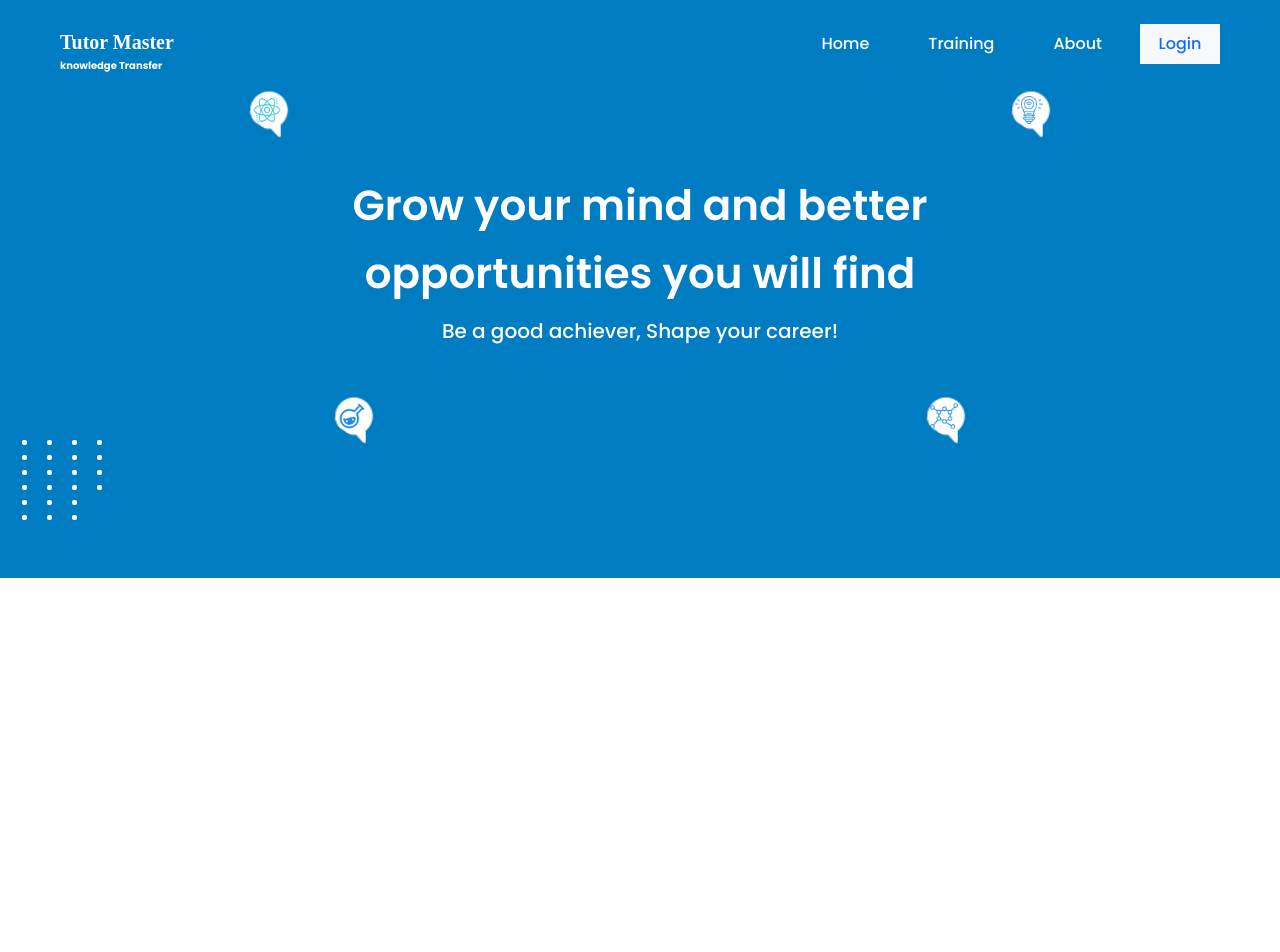
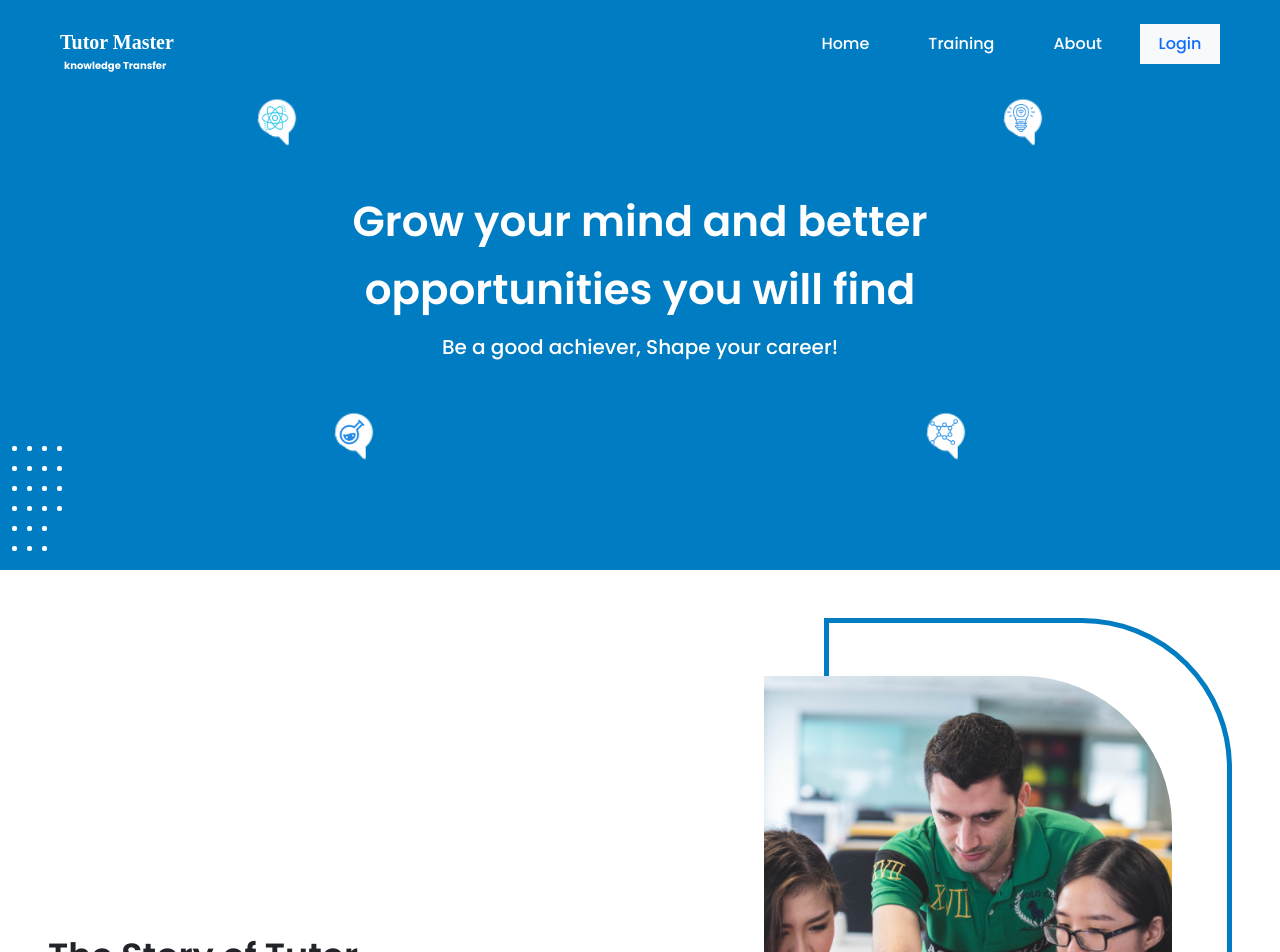
Before and after one commit to Sumon092/tutor-master, a React (Create React App) app: page / in a window 1280 px wide. Shown: the top 952 px of the page. Before the commit the page ends 800 px from the top, so only its background shows below. Built offline with nearby package versions, Linux system fonts and the light colour scheme; a web font is replaced by a local one.

Commit message:
story added

```diff
--- a/src/App.js
+++ b/src/App.js
@@ -1,14 +1,14 @@
-import logo from './logo.svg';
 import './App.css';
 import Header from './Pages/Header';
-import bootstrap from 'bootstrap'
 import Banner from './Pages/Banner';
+import Story from './Pages/Story';
 
 function App() {
   return (
     <>
       <Header />
       <Banner />
+      <Story />
 
     </>
   );
--- a/src/Pages/Banner.js
+++ b/src/Pages/Banner.js
@@ -10,7 +10,7 @@ import chemIcon from '../assets/chemistry.png'
 const Banner = () => {
     return (
         <div class="container-fluid bg-banner text-white text-center">
-            <div className='d-flex justify-content-between align-center mb-5'>
+            <div className='d-flex justify-content-between align-center mb-5 p-2'>
                 <div className='absolute top-icon-left'>
                     <div className='position-absolute '><img src={conversation} alt='' /></div>
                     <img style={{ width: '28px' }} className='position-relative ms-3 mt-2' src={reactIcon} alt="" />
@@ -35,39 +35,39 @@ const Banner = () => {
                     <img style={{ width: '28px' }} className='position-relative ms-3 mt-2' src={chemIcon} alt="" />
                 </div>
             </div>
-            <div className='ms-0 d-flex justify-start align-items-start pb-5 ps-0'>
+            <div className='ms-0 d-flex justify-start align-items-start pb-1 ps-0'>
                 <div>
-                    <div style={{ background: 'white', height: '5px', width: '5px', borderRadius: '40%', margin: '10px' }}></div>
-                    <div style={{ background: 'white', height: '5px', width: '5px', borderRadius: '40%', margin: '10px' }}></div>
-                    <div style={{ background: 'white', height: '5px', width: '5px', borderRadius: '40%', margin: '10px' }}></div>
-                    <div style={{ background: 'white', height: '5px', width: '5px', borderRadius: '40%', margin: '10px' }}></div>
-                    <div style={{ background: 'white', height: '5px', width: '5px', borderRadius: '40%', margin: '10px' }}></div>
-                    <div style={{ background: 'white', height: '5px', width: '5px', borderRadius: '40%', margin: '10px' }}>
+                    <div style={{ background: 'white', height: '5px', width: '5px', borderRadius: '40%', marginRight: '10px', marginBottom: '15px' }}></div>
+                    <div style={{ background: 'white', height: '5px', width: '5px', borderRadius: '40%', marginRight: '10px', marginBottom: '15px' }}></div>
+                    <div style={{ background: 'white', height: '5px', width: '5px', borderRadius: '40%', marginRight: '10px', marginBottom: '15px' }}></div>
+                    <div style={{ background: 'white', height: '5px', width: '5px', borderRadius: '40%', marginRight: '10px', marginBottom: '15px' }}></div>
+                    <div style={{ background: 'white', height: '5px', width: '5px', borderRadius: '40%', marginRight: '10px', marginBottom: '15px' }}></div>
+                    <div style={{ background: 'white', height: '5px', width: '5px', borderRadius: '40%', marginRight: '10px', marginBottom: '15px' }}>
                     </div>
                 </div>
                 <div>
-                    <div style={{ background: 'white', height: '5px', width: '5px', borderRadius: '40%', margin: '10px' }}></div>
-                    <div style={{ background: 'white', height: '5px', width: '5px', borderRadius: '40%', margin: '10px' }}></div>
-                    <div style={{ background: 'white', height: '5px', width: '5px', borderRadius: '40%', margin: '10px' }}></div>
-                    <div style={{ background: 'white', height: '5px', width: '5px', borderRadius: '40%', margin: '10px' }}></div>
-                    <div style={{ background: 'white', height: '5px', width: '5px', borderRadius: '40%', margin: '10px' }}></div>
-                    <div style={{ background: 'white', height: '5px', width: '5px', borderRadius: '40%', margin: '10px' }}>
+                    <div style={{ background: 'white', height: '5px', width: '5px', borderRadius: '40%', marginRight: '10px', marginBottom: '15px' }}></div>
+                    <div style={{ background: 'white', height: '5px', width: '5px', borderRadius: '40%', marginRight: '10px', marginBottom: '15px' }}></div>
+                    <div style={{ background: 'white', height: '5px', width: '5px', borderRadius: '40%', marginRight: '10px', marginBottom: '15px' }}></div>
+                    <div style={{ background: 'white', height: '5px', width: '5px', borderRadius: '40%', marginRight: '10px', marginBottom: '15px' }}></div>
+                    <div style={{ background: 'white', height: '5px', width: '5px', borderRadius: '40%', marginRight: '10px', marginBottom: '15px' }}></div>
+                    <div style={{ background: 'white', height: '5px', width: '5px', borderRadius: '40%', marginRight: '10px', marginBottom: '15px' }}>
                     </div>
                 </div>
                 <div>
-                    <div style={{ background: 'white', height: '5px', width: '5px', borderRadius: '40%', margin: '10px' }}></div>
-                    <div style={{ background: 'white', height: '5px', width: '5px', borderRadius: '40%', margin: '10px' }}></div>
-                    <div style={{ background: 'white', height: '5px', width: '5px', borderRadius: '40%', margin: '10px' }}></div>
-                    <div style={{ background: 'white', height: '5px', width: '5px', borderRadius: '40%', margin: '10px' }}></div>
-                    <div style={{ background: 'white', height: '5px', width: '5px', borderRadius: '40%', margin: '10px' }}></div>
-                    <div style={{ background: 'white', height: '5px', width: '5px', borderRadius: '40%', margin: '10px' }}>
+                    <div style={{ background: 'white', height: '5px', width: '5px', borderRadius: '40%', marginRight: '10px', marginBottom: '15px' }}></div>
+                    <div style={{ background: 'white', height: '5px', width: '5px', borderRadius: '40%', marginRight: '10px', marginBottom: '15px' }}></div>
+                    <div style={{ background: 'white', height: '5px', width: '5px', borderRadius: '40%', marginRight: '10px', marginBottom: '15px' }}></div>
+                    <div style={{ background: 'white', height: '5px', width: '5px', borderRadius: '40%', marginRight: '10px', marginBottom: '15px' }}></div>
+                    <div style={{ background: 'white', height: '5px', width: '5px', borderRadius: '40%', marginRight: '10px', marginBottom: '15px' }}></div>
+                    <div style={{ background: 'white', height: '5px', width: '5px', borderRadius: '40%', marginRight: '10px', marginBottom: '15px' }}>
                     </div>
                 </div>
                 <div>
-                    <div style={{ background: 'white', height: '5px', width: '5px', borderRadius: '40%', margin: '10px' }}></div>
-                    <div style={{ background: 'white', height: '5px', width: '5px', borderRadius: '40%', margin: '10px' }}></div>
-                    <div style={{ background: 'white', height: '5px', width: '5px', borderRadius: '40%', margin: '10px' }}></div>
-                    <div style={{ background: 'white', height: '5px', width: '5px', borderRadius: '40%', margin: '10px' }}></div>
+                    <div style={{ background: 'white', height: '5px', width: '5px', borderRadius: '40%', marginRight: '10px', marginBottom: '15px' }}></div>
+                    <div style={{ background: 'white', height: '5px', width: '5px', borderRadius: '40%', marginRight: '10px', marginBottom: '15px' }}></div>
+                    <div style={{ background: 'white', height: '5px', width: '5px', borderRadius: '40%', marginRight: '10px', marginBottom: '15px' }}></div>
+                    <div style={{ background: 'white', height: '5px', width: '5px', borderRadius: '40%', marginRight: '10px', marginBottom: '15px' }}></div>
                 </div>
 
             </div>
--- a/src/Pages/Header.js
+++ b/src/Pages/Header.js
@@ -10,7 +10,7 @@ const Header = () => {
         <div className="container-fluid mt-3 ms-5">
           <Link className="navbar-brand nav-logo text-white fw-bold mb-0 lh-1" href="#">Tutor Master
             <br />
-            <span className='nav-sub-logo lh-1 '>knowledge Transfer</span>
+            <span className='nav-sub-logo lh-1 ms-1'>knowledge Transfer</span>
           </Link>
           <br />
           <button className="navbar-toggler" type="button" data-bs-toggle="collapse" data-bs-target="#navbarSupportedContent" aria-controls="navbarSupportedContent" aria-expanded="false" aria-label="Toggle navigation">
--- /dev/null
+++ b/src/Pages/Story.js
@@ -0,0 +1,28 @@
+import React from 'react';
+import storyImage from '../assets/story.png'
+
+const Story = () => {
+    return (
+        <div className='m-5 d-flex justify-content-between align-items-center'>
+            <div style={{ width: '386px', fontFamily: 'poppins' }}>
+                <h3 style={{ fontSize: '35px', fontWeight: '600' }}>The Story of Tutor
+                    <br />
+                    Master?
+                </h3>
+                <p style={{ fontSize: '15px', fontWeight: '300', textAlign: 'justify', color: '#383838 70%', width: '386px' }}>Lorem ipsum dolor, sit amet consectetur adipisicing elit. Obcaecati natus quae deserunt, nobis accusantium inventore! Atque incidunt vero quos esse, quia doloremque commodi repudiandae. Tempora nobis vitae tempore nisi rerum natus.</p>
+            </div>
+            <div>
+                <div style={{
+                    width: '408px', height: '438px', border: '5px solid #007CC2', borderRadius: '0 150px 0 0'
+                }}>
+                </div>
+                <div style={{ width: '408px', height: '438px', transform: 'translate(-60px,-380px)', borderRadius: '0 150px 0 0' }}>
+                    <img style={{ width: '100%', borderRadius: '0 150px 0 0' }} src={storyImage} alt="" />
+                </div>
+            </div>
+
+        </div>
+    );
+};
+
+export default Story;
--- a/src/Pages/tutor.css
+++ b/src/Pages/tutor.css
@@ -1,14 +1,16 @@
 @import url('https://fonts.googleapis.com/css2?family=Blinker:wght@600&family=Poppins:wght@500;600;700&display=swap');
 
-.nav-logo{
+.nav-logo {
     font-family: 'blinker';
     font-weight: 600;
     font-size: 26px;
 }
-.nav-sub-logo{
+
+.nav-sub-logo {
     font-family: 'poppins';
     font-size: 10px;
 }
+
 .nav-text {
     font-family: 'poppins';
 }
```
Also changed, not shown: src/assets/story.png (added).
